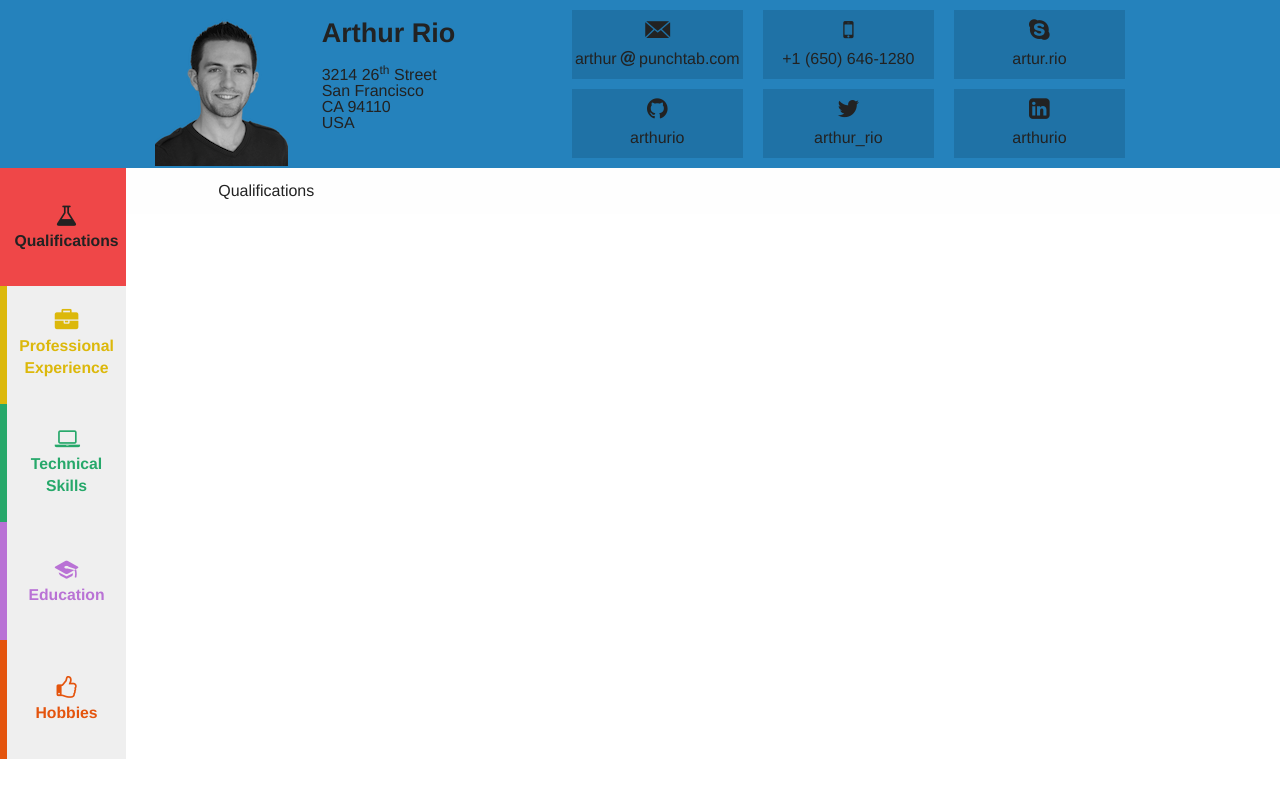
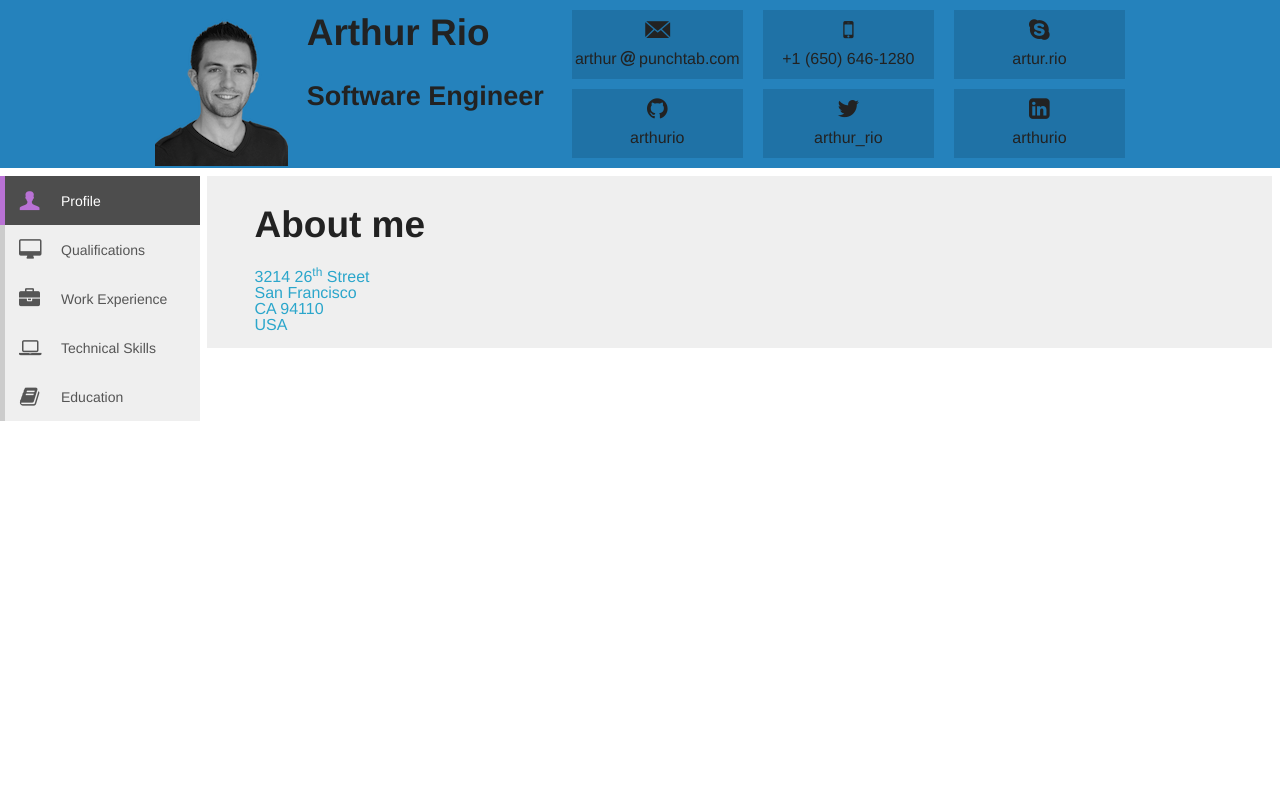
Before and after one commit to arthurio/site_heroku, a Django app: page / in a window 1280 px wide. Run offline with Django 3.2, Linux system fonts and the light colour scheme; some web fonts are replaced.

Commit message:
change style

```diff
--- a/perso/static/css/fontello.css
+++ b/perso/static/css/fontello.css
@@ -1,10 +1,10 @@
 @font-face {
   font-family: 'fontello';
-  src: url('../font/fontello.eot?28875432');
-  src: url('../font/fontello.eot?28875432#iefix') format('embedded-opentype'),
-       url('../font/fontello.woff?28875432') format('woff'),
-       url('../font/fontello.ttf?28875432') format('truetype'),
-       url('../font/fontello.svg?28875432#fontello') format('svg');
+  src: url('../font/fontello.eot?39055899');
+  src: url('../font/fontello.eot?39055899#iefix') format('embedded-opentype'),
+       url('../font/fontello.woff?39055899') format('woff'),
+       url('../font/fontello.ttf?39055899') format('truetype'),
+       url('../font/fontello.svg?39055899#fontello') format('svg');
   font-weight: normal;
   font-style: normal;
 }
@@ -14,7 +14,7 @@
 @media screen and (-webkit-min-device-pixel-ratio:0) {
   @font-face {
     font-family: 'fontello';
-    src: url('../font/fontello.svg?28875432#fontello') format('svg');
+    src: url('../font/fontello.svg?39055899#fontello') format('svg');
   }
 }
 */
@@ -56,11 +56,12 @@
 .icon-star:before { content: '\e802'; } /* '' */
 .icon-star-empty:before { content: '\e803'; } /* '' */
 .icon-th-list:before { content: '\e808'; } /* '' */
+.icon-heart:before { content: '\e82c'; } /* '' */
+.icon-th:before { content: '\e82b'; } /* '' */
 .icon-tools:before { content: '\e842'; } /* '' */
 .icon-cog:before { content: '\e820'; } /* '' */
 .icon-attention:before { content: '\e81e'; } /* '' */
 .icon-flight:before { content: '\e843'; } /* '' */
-.icon-mail-1:before { content: '\e801'; } /* '' */
 .icon-mail:before { content: '\e800'; } /* '' */
 .icon-pencil:before { content: '\e819'; } /* '' */
 .icon-check:before { content: '\e847'; } /* '' */
@@ -71,6 +72,7 @@
 .icon-star-half:before { content: '\e804'; } /* '' */
 .icon-help-circled:before { content: '\e846'; } /* '' */
 .icon-info-circled:before { content: '\e845'; } /* '' */
+.icon-th-large:before { content: '\e81d'; } /* '' */
 .icon-trash:before { content: '\e81b'; } /* '' */
 .icon-chart-pie:before { content: '\e83b'; } /* '' */
 .icon-database:before { content: '\e83a'; } /* '' */
@@ -90,7 +92,6 @@
 .icon-quote-left:before { content: '\e816'; } /* '' */
 .icon-quote-right:before { content: '\e817'; } /* '' */
 .icon-reply:before { content: '\e813'; } /* '' */
-.icon-terminal-1:before { content: '\e822'; } /* '' */
 .icon-code:before { content: '\e818'; } /* '' */
 .icon-reply-all:before { content: '\e814'; } /* '' */
 .icon-star-half-alt:before { content: '\e805'; } /* '' */
@@ -106,11 +107,12 @@
 .icon-facebook-squared:before { content: '\e849'; } /* '' */
 .icon-googleplus-rect:before { content: '\e830'; } /* '' */
 .icon-linkedin-squared:before { content: '\e84d'; } /* '' */
-.icon-globe-1:before { content: '\e80b'; } /* '' */
-.icon-globe:before { content: '\e84a'; } /* '' */
+.icon-globe:before { content: '\e80b'; } /* '' */
+.icon-globe-1:before { content: '\e84a'; } /* '' */
 .icon-graduation-cap:before { content: '\e838'; } /* '' */
 .icon-thumbs-up:before { content: '\e80f'; } /* '' */
 .icon-thumbs-down:before { content: '\e811'; } /* '' */
+.icon-user:before { content: '\e82d'; } /* '' */
 .icon-briefcase:before { content: '\e80c'; } /* '' */
 .icon-doc:before { content: '\e81a'; } /* '' */
 .icon-calendar:before { content: '\e823'; } /* '' */
--- a/perso/static/css/style.css
+++ b/perso/static/css/style.css
@@ -11,6 +11,10 @@
 
 .header a {
     color: #222;
+}
+
+.header .title h4 {
+    white-space: nowrap;
 }
 
 .header .contact a:focus, .header .contact a:hover{
@@ -105,45 +109,34 @@ div.icon:before {
 
 /* CONTENT */
 
-#content .row .large-12 h3 {
-    margin: auto;
-    background: #FFF;
-    color: #2582BC;
-    width: 50%;
-    padding: .3em;
-    text-align: center;
-}
-
 .section-container.vertical-tabs {
     border: none;
-    margin: 0;
 }
 
 .section-container.vertical-tabs>section>.title a {
-    height: 7.5em;
-    color: #222;
-    white-space: initial;
-    text-align: center;
-    padding: 1.5em 0.3em;
+    color: #555;
+    text-align: left;
+    padding-left: 4em;
 }
 
 .section-container.vertical-tabs>section>.title a span.icon:before {
     font-size: 1.5em;
+    position: absolute;
+    margin-left: -2em;
 }
 
 .section-container.vertical-tabs>section.active>.content {
-    background: #fefefe;
+    background: #efefef;
     border: none;
     min-height: 0 !important;
+    margin: 0.5em;
 }
 
 .section-container.vertical-tabs>section.active {
-    padding-left: 7.9em;
 }
 
 .section-container.vertical-tabs>section>.title,
 .section-container.vertical-tabs>section.active>.title{
-    width: 7em;
 }
 
 .section-container.vertical-tabs>section>.title {
@@ -151,68 +144,76 @@ div.icon:before {
     margin-top: 0;
 }
 
-.section-container.vertical-tabs>section.active>.title a,
 .section-container.vertical-tabs>section>.title:hover a {
-    color: #222!important;
+    background: #d5d5d5;
+}
+
+.section-container.vertical-tabs>section.active>.title a {
+    color: #fff!important;
+    background: #4d4d4d;
 }
 
 @media only screen and (max-width: 768px) {
     .section-container.vertical-tabs>section>.title a {
         text-align: center;
-        height: auto;
+    }
+
+    .section-container.vertical-tabs>section>.title {
+        border-bottom: 1px solid #ccc;
     }
 
 }
 
-.section-container.vertical-tabs>section>.title.qualifications a {
-    border-left: 0.5em solid #EF4748;
-    color: #EF4748;
-    padding-top: 2.3em;
+.section-container.vertical-tabs>section>.title a {
+    border-left: 0.4em solid #ccc;
 }
 
-.section-container.vertical-tabs>section.active>.title.qualifications,
-.section-container.vertical-tabs>section>.title.qualifications:hover {
-    background: #EF4748;
+.section-container.vertical-tabs>section.active>.title.profile a,
+.section-container.vertical-tabs>section>.title.profile a:hover,
+.section-container.vertical-tabs>section>.title.profile a:focus {
+    border-left: 0.4em solid #B972D5;
 }
 
-.section-container.vertical-tabs>section>.title.experience a {
-    border-left: 0.5em solid #DCB80B;
+.section-container.vertical-tabs>section.active>.title.profile span:before {
+    color: #B972D5;
+}
+
+.section-container.vertical-tabs>section.active>.title.qualifications a,
+.section-container.vertical-tabs>section>.title.qualifications a:hover,
+.section-container.vertical-tabs>section>.title.qualifications a:focus {
+    border-left: 0.4em solid #DCB80B;
+}
+
+.section-container.vertical-tabs>section.active>.title.qualifications span:before {
     color: #DCB80B;
 }
 
-.section-container.vertical-tabs>section.active>.title.experience,
-.section-container.vertical-tabs>section>.title.experience:hover {
-    background: #DCB80B;
+.section-container.vertical-tabs>section.active>.title.experience a,
+.section-container.vertical-tabs>section>.title.experience a:hover,
+.section-container.vertical-tabs>section>.title.experience a:focus {
+    border-left: 0.4em solid #2582BC;
 }
 
-.section-container.vertical-tabs>section>.title.skills a {
-    border-left: 0.5em solid #26A86A;
+.section-container.vertical-tabs>section.active>.title.experience span:before {
+    color: #2582BC;
+}
+
+.section-container.vertical-tabs>section.active>.title.skills a,
+.section-container.vertical-tabs>section>.title.skills a:hover,
+.section-container.vertical-tabs>section>.title.skills a:focus {
+    border-left: 0.4em solid #26A86A;
+}
+
+.section-container.vertical-tabs>section.active>.title.skills span:before {
     color: #26A86A;
 }
 
-.section-container.vertical-tabs>section.active>.title.skills,
-.section-container.vertical-tabs>section>.title.skills:hover {
-    background: #26A86A;
+.section-container.vertical-tabs>section.active>.title.education a,
+.section-container.vertical-tabs>section>.title.education a:hover,
+.section-container.vertical-tabs>section>.title.education a:focus {
+    border-left: 0.4em solid #E4540D;
 }
 
-.section-container.vertical-tabs>section>.title.education a {
-    border-left: 0.5em solid #B972D5;
-    color: #B972D5;
-    padding-top: 2.3em;
+.section-container.vertical-tabs>section.active>.title.education span:before {
+    color: #E4540D;
 }
-
-.section-container.vertical-tabs>section.active>.title.education,
-.section-container.vertical-tabs>section>.title.education:hover {
-    background: #B972D5;
-}
-
-.section-container.vertical-tabs>section>.title.hobbies a {
-    border-left: 0.5em solid #E4540D;
-    color: #E4540D;
-    padding-top: 2.3em;
-}
-
-.section-container.vertical-tabs>section.active>.title.hobbies,
-.section-container.vertical-tabs>section>.title.hobbies:hover {
-    background: #E4540D;
-}
--- a/perso/templates/content.html
+++ b/perso/templates/content.html
@@ -1,52 +1,32 @@
 <div class="section-container vertical-tabs" data-section="vertical-tabs" data-options="deep_linking: false">
     <section>
-    <h5 class="title qualifications" data-section-title><a href="#qualifications"><span class="icon icon-beaker"></span><div>Qualifications</div></a></h5>
-        <div class="content"  data-slug="qualifications" data-section-content>
-            <div class="row">
-                <div class="large-12 columns">
-                    Qualifications
-                </div>
-            </div>
+    <p class="title profile" data-section-title><a href="#profile"><span class="icon icon-user">Profile</span></a></p>
+        <div class="content"  data-slug="profile" data-section-content>
+            {% include 'profile.html' %}
         </div>
     </section>
     <section>
-        <h5 class="title experience" data-section-title><a href="#experience"><span class="icon icon-briefcase"></span><div>Professional Experience</div></a></h5>
-        <div class="content" data-slug="experience" data-section-content>
-            <div class="row">
-                <div class="large-12 columns">
-                    Experience
-                </div>
-            </div>
+    <p class="title qualifications" data-section-title><a href="#qualifications"><span class="icon icon-desktop">Qualifications</span></a></p>
+        <div class="content"  data-slug="qualifications" data-section-content>
+            {% include 'qualifications.html' %}
         </div>
     </section>
     <section>
-        <h5 class="title skills" data-section-title><a href="#skills"><span class="icon icon-laptop"></span><div>Technical Skills</div></a></h5>
-        <div class="content" data-slug="skills" data-section-content>
-            <div class="row">
-                <div class="large-12 columns">
-                    Technical Skills
-                </div>
-            </div>
+        <p class="title experience" data-section-title><a href="#experience"><span class="icon icon-briefcase">Work Experience</span></a></p>
+        <div class="content" data-slug="experience" data-section-content>
+            {% include 'experience.html' %}
         </div>
     </section>
     <section>
-        <h5 class="title education" data-section-title><a href="#education"><span class="icon icon-graduation-cap"></span><div>Education</div></a></h5>
-        <div class="content" data-slug="education" data-section-content>
-            <div class="row">
-                <div class="large-12 columns">
-                    Education
-                </div>
-            </div>
+        <p class="title skills" data-section-title><a href="#skills"><span class="icon icon-laptop">Technical Skills</span></a></p>
+        <div class="content" data-slug="skills" data-section-content>
+            {% include 'skills.html' %}
         </div>
     </section>
     <section>
-        <h5 class="title hobbies" data-section-title><a href="#hobbies"><span class="icon icon-thumbs-up"></span><div>Hobbies</div></a></h5>
-        <div class="content" data-slug="hobbies" data-section-content>
-            <div class="row">
-                <div class="large-12 columns">
-                    Hobbies
-                </div>
-            </div>
+        <p class="title education" data-section-title><a href="#education"><span class="icon icon-book">Education</span></a></p>
+        <div class="content" data-slug="education" data-section-content>
+            {% include 'education.html' %}
         </div>
     </section>
 </div>
--- /dev/null
+++ b/perso/templates/education.html
@@ -0,0 +1,5 @@
+<div class="row">
+    <div class="large-12 columns">
+        education
+    </div>
+</div>
--- /dev/null
+++ b/perso/templates/experience.html
@@ -0,0 +1,5 @@
+<div class="row">
+    <div class="large-12 columns">
+        experience
+    </div>
+</div>
--- a/perso/templates/header.html
+++ b/perso/templates/header.html
@@ -1,35 +1,13 @@
 <div class="row">
-    <div class="small-6 large-2 columns">
+    <div class="small-4 large-2 columns">
         <img src="{{ STATIC_URL }}images/tall.png" data-interchange="[{{ STATIC_URL }}images/small.png, (small_medium)], [{{ STATIC_URL }}images/medium.png, (medium_small)] [{{ STATIC_URL }}images/tall.png, (medium)]">
     </div>
-    <div class="small-6 large-3 columns address">
-            <div class="row">
-                <div class="small-12 large-12 columns">
-                    <h3>Arthur Rio</h3>
-                </div>
-            </div>
-        <a href="https://www.google.com/maps?q=3214+26th+Street+San+Francisco+CA+94110+USA&hl=en&geocode=+&hnear=3214+26th+St,+San+Francisco,+California+94110&t=m&z=16" target="_blank">
-            <div class="row">
-                <div class="small-12 large-12 columns">
-                    3214 26<sup>th</sup> Street
-                </div>
-            </div>
-            <div class="row">
-                <div class="small-12 large-12 columns">
-                    San Francisco
-                </div>
-            </div>
-            <div class="row">
-                <div class="small-12 large-12 columns">
-                    CA 94110
-                </div>
-            </div>
-            <div class="row">
-                <div class="small-12 large-12 columns">
-                    USA
-                </div>
-            </div>
-        </a>
+    <div class="small-8 large-3 columns title">
+        <div class="row">
+            <h2>Arthur Rio</h2>
+            <h3 class="hide-for-medium">Software Engineer</h3>
+            <h4 class="show-for-medium">Software Engineer</h4>
+        </div>
     </div>
     <div class="small-12 large-7 columns contact">
         <ul class="small-block-grid-3 large-block-grid-3">
--- /dev/null
+++ b/perso/templates/profile.html
@@ -0,0 +1,31 @@
+<div class="row">
+    <div class="large-12 columns">
+        <h2>About me</h2>
+    </div>
+</div>
+<div class="row">
+    <div class="large-12 columns">
+        <a href="https://www.google.com/maps?q=3214+26th+Street+San+Francisco+CA+94110+USA&hl=en&geocode=+&hnear=3214+26th+St,+San+Francisco,+California+94110&t=m&z=16" target="_blank">
+            <div class="row">
+                <div class="small-12 large-12 columns">
+                    3214 26<sup>th</sup> Street
+                </div>
+            </div>
+            <div class="row">
+                <div class="small-12 large-12 columns">
+                    San Francisco
+                </div>
+            </div>
+            <div class="row">
+                <div class="small-12 large-12 columns">
+                    CA 94110
+                </div>
+            </div>
+            <div class="row">
+                <div class="small-12 large-12 columns">
+                    USA
+                </div>
+            </div>
+        </a>
+    </div>
+</div>
--- /dev/null
+++ b/perso/templates/qualifications.html
@@ -0,0 +1,5 @@
+<div class="row">
+    <div class="large-12 columns">
+        qualifications
+    </div>
+</div>
--- /dev/null
+++ b/perso/templates/skills.html
@@ -0,0 +1,5 @@
+<div class="row">
+    <div class="large-12 columns">
+        skills
+    </div>
+</div>
--- a/perso/urls.py
+++ b/perso/urls.py
@@ -1,6 +1,6 @@
 from django.conf.urls.defaults import patterns
 
 urlpatterns = patterns('perso.views',
-    (r'^$', 'home'),
+    (r'^$', 'index'),
     (r'^robots.txt$', 'robots'),
 )
--- a/perso/views.py
+++ b/perso/views.py
@@ -4,9 +4,9 @@ from django.template import RequestContext
 import logging
 logger = logging.getLogger(__name__)
 
-def home(request):
+def index(request):
     template_context={}
-    return render_to_response('home.html', template_context, RequestContext(request))
+    return render_to_response('index.html', template_context, RequestContext(request))
 
 def robots(request):
     template_context={}
```
Also changed, not shown: perso/static/font/fontello.ttf, perso/static/font/fontello.woff, perso/templates/index.html (renamed from perso/templates/home.html), 2 other files.
